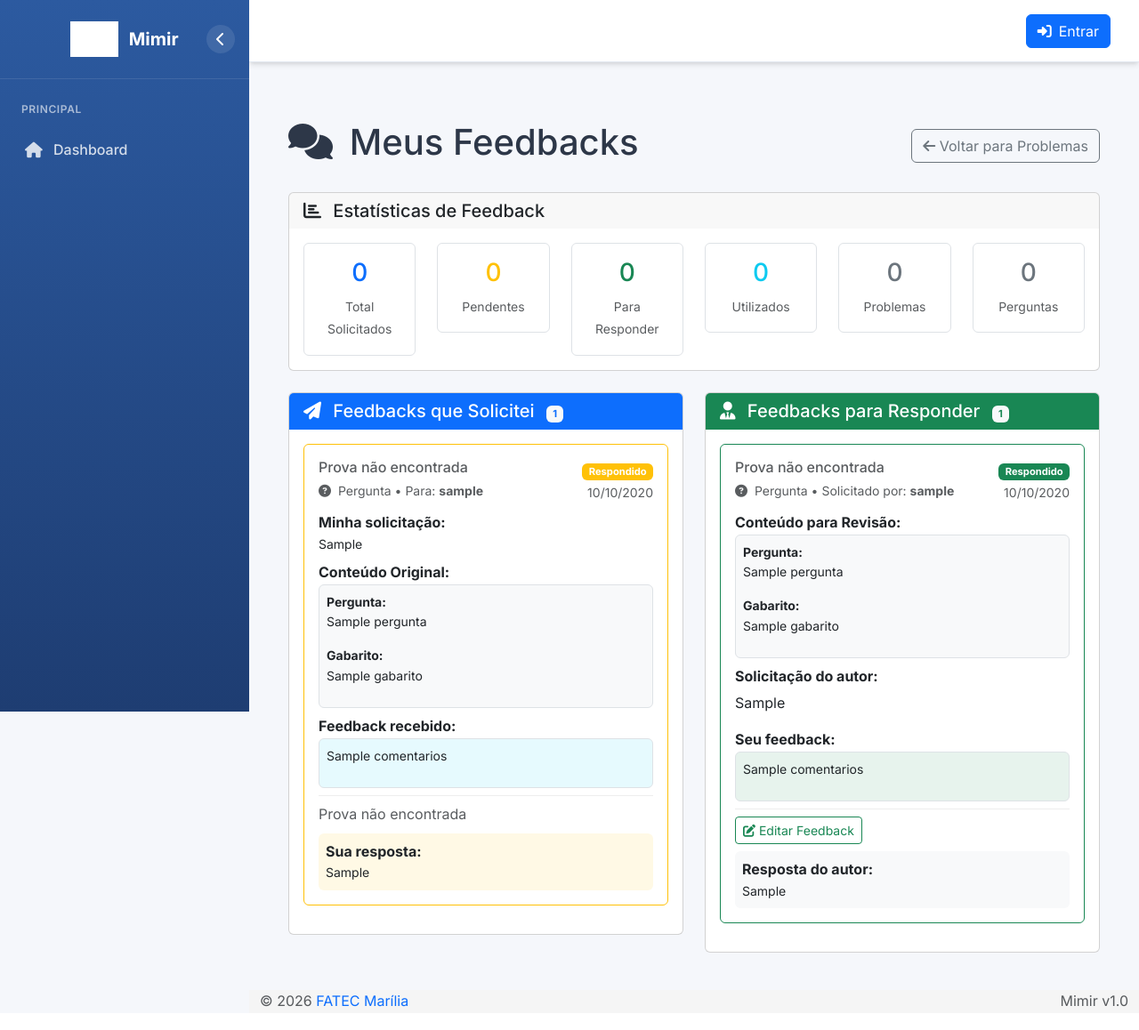
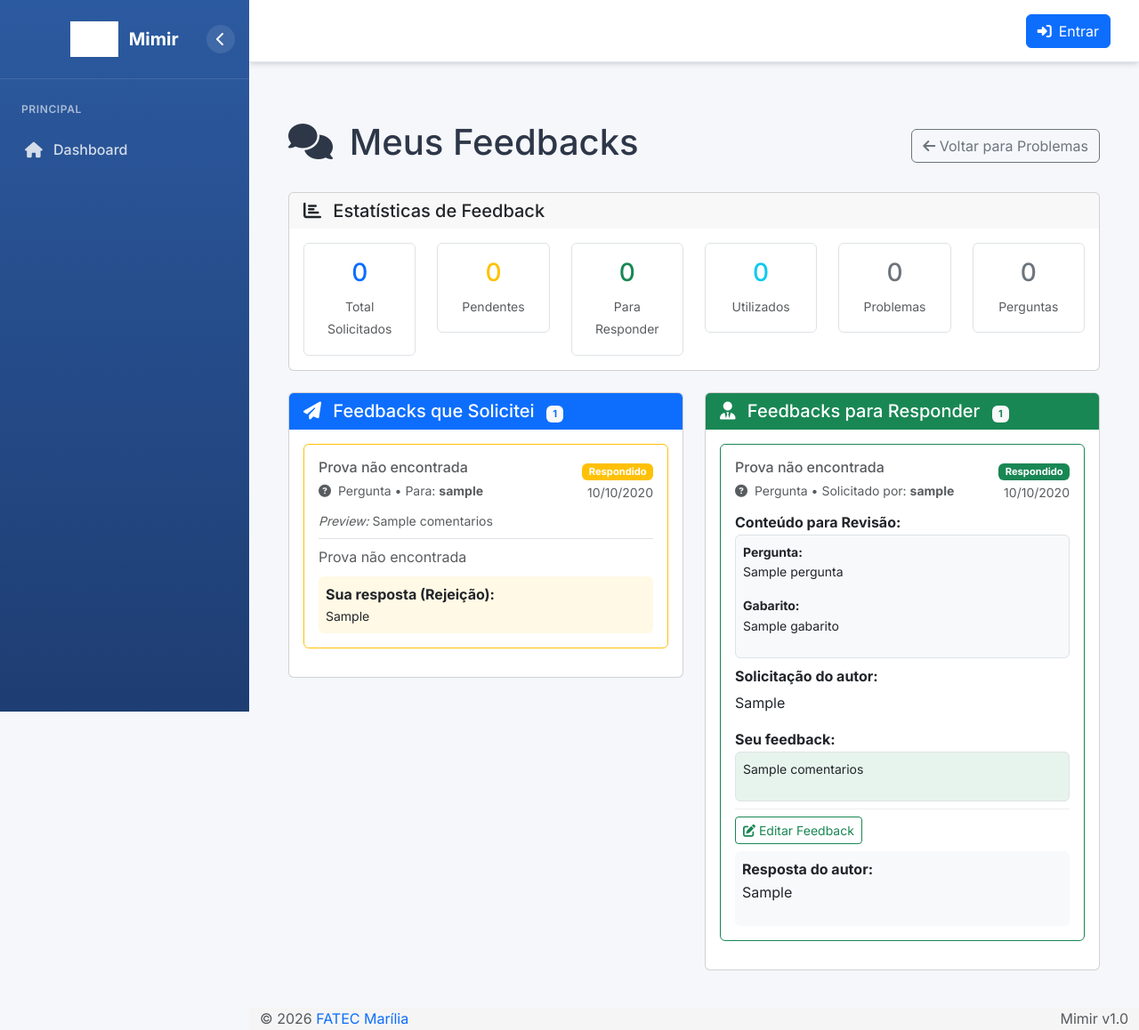
Before and after one commit to jbcnrlz/openscc, a Django app: template openscc/mimir/templates/mimir/meusFeedbacks.html in a window 1280 px wide. Shown: the whole page at 89% size. Before the commit the page ends 1132 px from the top, so only its background shows below. Run offline with Django 4.2, Linux system fonts and the light colour scheme; the template is opened without the code that fills it: most values are stand-ins (such as "Sample title", 1, 10 or a date in 2020); parts of the project's set-up code (start-up, migrations or seed data) failed here and were passed over; grey boxes are pictures that could not be loaded.

Commit message:
feat: Refactor feedback display and rejection modal for improved clarity and usability

```diff
--- a/openscc/mimir/templates/mimir/meusFeedbacks.html
+++ b/openscc/mimir/templates/mimir/meusFeedbacks.html
@@ -26,7 +26,6 @@
     </div>
     {% endif %}
 
-    <!-- Estatísticas -->
     <div class="row mb-4">
         <div class="col-12">
             <div class="card">
@@ -81,7 +80,6 @@
     </div>
 
     <div class="row">
-        <!-- Feedbacks que eu solicitei -->
         <div class="col-md-6">
             <div class="card">
                 <div class="card-header bg-primary text-white">
@@ -142,79 +140,20 @@
                                 </div>
                             </div>
 
-                            {% if feedback.mensagem_solicitacao %}
-                            <div class="solicitacao-content mb-2">
-                                <strong>Minha solicitação:</strong>
-                                <p class="mb-1 small">{{ feedback.mensagem_solicitacao|truncatewords:30 }}</p>
-                            </div>
-                            {% endif %}
-
-                            <!-- Conteúdo Original -->
-                            <div class="original-content mb-2">
-                                <strong>Conteúdo Original:</strong>
-                                {% if feedback.tipo == 'problema' %}
-                                    <div class="border p-2 bg-light rounded small">
-                                        <strong>Parte {{ feedback.parte.ordem }}:</strong>
-                                        {{ feedback.parte.enunciado|truncatewords:30|linebreaks }}
-                                    </div>
-                                {% else %}
-                                    <div class="border p-2 bg-light rounded small">
-                                        <strong>Pergunta:</strong>
-                                        {{ feedback.pergunta.pergunta|truncatewords:30|linebreaks }}
-                                        {% if feedback.pergunta.gabarito %}
-                                            <strong class="mt-1 d-block">Gabarito:</strong>
-                                            {{ feedback.pergunta.gabarito|truncatewords:20|linebreaks }}
-                                        {% endif %}
-                                    </div>
-                                {% endif %}
+                            <div class="original-content mb-2 text-muted small">
+                                <em>Preview:</em> {{ feedback.comentarios|default:"Aguardando resposta..."|truncatewords:15 }}
                             </div>
 
-                            {% if feedback.comentarios %}
-                            <div class="feedback-content mb-2">
-                                <strong>Feedback recebido:</strong>
-                                {% if feedback.tipo == 'pergunta' and feedback.comentarios|has_gabarito %}
-                                    {% with partes=feedback.comentarios|split_feedback %}
-                                        <div class="border p-2 bg-info bg-opacity-10 rounded small">
-                                            <strong>Pergunta Revisada:</strong>
-                                            {{ partes|get_part:0|truncatewords:30|linebreaks }}
-                                            {% if partes|get_part:1 %}
-                                                <strong class="mt-1 d-block">Gabarito Revisado:</strong>
-                                                {{ partes|get_part:1|truncatewords:20|linebreaks }}
-                                            {% endif %}
-                                        </div>
-                                    {% endwith %}
-                                {% else %}
-                                    <div class="border p-2 bg-info bg-opacity-10 rounded small">
-                                        {{ feedback.comentarios|truncatewords:50|linebreaks }}
-                                    </div>
-                                {% endif %}
+                            {% if feedback.status == 'respondido' %}
+                            <div class="feedback-actions mt-3">
+                                <button type="button" class="btn btn-primary btn-sm w-100"
+                                        data-bs-toggle="modal"
+                                        data-bs-target="#compararModal{{ feedback.id }}">
+                                    <i class="fas fa-search-plus me-1"></i> Visualizar Feedback e Decidir
+                                </button>
                             </div>
-
-                            <!-- Ações para feedback respondido -->
-                            {% if feedback.status == 'respondido' %}
-                            <div class="feedback-actions mt-3 p-2 bg-light rounded">
-                                <small class="d-block mb-2 text-muted">
-                                    <i class="fas fa-info-circle me-1"></i>
-                                    Ao aceitar, o conteúdo original será substituído pelo feedback do especialista.
-                                </small>
-                                <div class="d-flex gap-2 flex-wrap">
-                                    <form method="post" action="{% url 'mimir:aceitarFeedback' feedback.id %}" class="d-inline">
-                                        {% csrf_token %}
-                                        <button type="submit" class="btn btn-success btn-sm">
-                                            <i class="fas fa-check me-1"></i> Aceitar e Aplicar
-                                        </button>
-                                    </form>
-                                    <button type="button" class="btn btn-outline-danger btn-sm"
-                                            data-bs-toggle="modal"
-                                            data-bs-target="#rejeitarModal{{ feedback.id }}">
-                                        <i class="fas fa-times me-1"></i> Rejeitar
-                                    </button>
-                                </div>
-                            </div>
-                            {% endif %}
-
-                            {% else %}
-                            <div class="alert alert-info py-2">
+                            {% elif feedback.status == 'pendente' %}
+                            <div class="alert alert-info py-2 mb-0 mt-2">
                                 <small>
                                     <i class="fas fa-clock me-1"></i>
                                     Aguardando feedback do especialista
@@ -222,16 +161,16 @@
                             </div>
                             {% endif %}
 
-                            <div class="feedback-actions mt-2">
+                            <div class="feedback-actions mt-2 pt-2 border-top">
                                 {% if feedback.tipo == 'problema' %}
                                     <a href="{% url 'mimir:problemaDetail' feedback.parte.problema.id %}"
-                                       class="btn btn-outline-primary btn-sm">
+                                       class="btn btn-outline-secondary btn-sm">
                                         <i class="fas fa-eye"></i> Ver Problema
                                     </a>
                                 {% else %}
                                     {% with prova=feedback.pergunta.get_primeira_prova %}
                                         {% if prova %}
-                                            <a href="{% url 'mimir:editarProva' prova.id %}" class="btn btn-outline-primary btn-sm">
+                                            <a href="{% url 'mimir:editarProva' prova.id %}" class="btn btn-outline-secondary btn-sm">
                                                 <i class="fas fa-eye"></i> Ver Prova
                                             </a>
                                         {% else %}
@@ -240,41 +179,130 @@
                                     {% endwith %}
                                 {% endif %}
 
-                                <!-- Resposta do Autor (se existir) -->
                                 {% if feedback.resposta_autor %}
                                 <div class="mt-2 p-2 bg-warning bg-opacity-10 rounded">
-                                    <strong>Sua resposta:</strong>
+                                    <strong>Sua resposta (Rejeição):</strong>
                                     <p class="mb-0 small">{{ feedback.resposta_autor|truncatewords:20 }}</p>
                                 </div>
                                 {% endif %}
                             </div>
                         </div>
 
-                        <!-- Modal para Rejeitar Feedback -->
                         {% if feedback.comentarios and feedback.status == 'respondido' %}
-                        <div class="modal fade" id="rejeitarModal{{ feedback.id }}" tabindex="-1">
-                            <div class="modal-dialog">
+                        <div class="modal fade" id="compararModal{{ feedback.id }}" tabindex="-1">
+                            <div class="modal-dialog modal-xl modal-dialog-scrollable">
                                 <div class="modal-content">
-                                    <form method="post" action="{% url 'mimir:rejeitarFeedback' feedback.id %}">
-                                        {% csrf_token %}
-                                        <div class="modal-header">
-                                            <h5 class="modal-title">Rejeitar Feedback</h5>
-                                            <button type="button" class="btn-close" data-bs-dismiss="modal"></button>
+                                    <div class="modal-header bg-light">
+                                        <h5 class="modal-title">
+                                            <i class="fas fa-exchange-alt me-2 text-primary"></i>
+                                            Comparar Feedback -
+                                            {% if feedback.tipo == 'problema' %}Parte {{ feedback.parte.ordem }}{% else %}Pergunta{% endif %}
+                                        </h5>
+                                        <button type="button" class="btn-close" data-bs-dismiss="modal"></button>
+                                    </div>
+                                    <div class="modal-body bg-light">
+                                        {% if feedback.mensagem_solicitacao %}
+                                        <div class="alert alert-secondary mb-4">
+                                            <strong>Sua solicitação:</strong>
+                                            <p class="mb-0 mt-1">{{ feedback.mensagem_solicitacao|linebreaks }}</p>
                                         </div>
-                                        <div class="modal-body">
-                                            <p>Tem certeza que deseja rejeitar este feedback? Você pode adicionar um motivo abaixo:</p>
-                                            <div class="mb-3">
-                                                <label for="resposta_autor{{ feedback.id }}" class="form-label">Motivo (opcional):</label>
-                                                <textarea class="form-control" id="resposta_autor{{ feedback.id }}"
-                                                          name="resposta_autor" rows="3"
-                                                          placeholder="Explique por que está rejeitando este feedback...">{{ feedback.resposta_autor|default:'' }}</textarea>
+                                        {% endif %}
+
+                                        <div class="row g-4">
+                                            <div class="col-md-6">
+                                                <div class="card h-100 border-secondary">
+                                                    <div class="card-header bg-secondary text-white">
+                                                        <h6 class="mb-0">Conteúdo Original</h6>
+                                                    </div>
+                                                    <div class="card-body">
+                                                        {% if feedback.tipo == 'problema' %}
+                                                            <div class="mb-3">
+                                                                <strong class="text-muted d-block mb-2">Enunciado:</strong>
+                                                                <div>{{ feedback.parte.enunciado|linebreaks }}</div>
+                                                            </div>
+                                                        {% else %}
+                                                            <div class="mb-3">
+                                                                <strong class="text-muted d-block mb-2">Pergunta:</strong>
+                                                                <div>{{ feedback.pergunta.pergunta|linebreaks }}</div>
+                                                            </div>
+                                                            {% if feedback.pergunta.gabarito %}
+                                                            <hr>
+                                                            <div>
+                                                                <strong class="text-muted d-block mb-2">Gabarito Original:</strong>
+                                                                <div>{{ feedback.pergunta.gabarito|linebreaks }}</div>
+                                                            </div>
+                                                            {% endif %}
+                                                        {% endif %}
+                                                    </div>
+                                                </div>
+                                            </div>
+
+                                            <div class="col-md-6">
+                                                <div class="card h-100 border-success shadow-sm">
+                                                    <div class="card-header bg-success text-white">
+                                                        <h6 class="mb-0">Sugestão do Especialista ({{ feedback.especialista.first_name }})</h6>
+                                                    </div>
+                                                    <div class="card-body bg-success bg-opacity-10">
+                                                        {% if feedback.tipo == 'pergunta' and feedback.comentarios|has_gabarito %}
+                                                            {% with partes=feedback.comentarios|split_feedback %}
+                                                                <div class="mb-3">
+                                                                    <strong class="text-success d-block mb-2">Pergunta Revisada:</strong>
+                                                                    <div>{{ partes|get_part:0|linebreaks }}</div>
+                                                                </div>
+                                                                {% if partes|get_part:1 %}
+                                                                <hr class="border-success">
+                                                                <div>
+                                                                    <strong class="text-success d-block mb-2">Gabarito Revisado:</strong>
+                                                                    <div>{{ partes|get_part:1|linebreaks }}</div>
+                                                                </div>
+                                                                {% endif %}
+                                                            {% endwith %}
+                                                        {% else %}
+                                                            <div>
+                                                                <strong class="text-success d-block mb-2">Revisão/Comentários:</strong>
+                                                                <div>{{ feedback.comentarios|linebreaks }}</div>
+                                                            </div>
+                                                        {% endif %}
+                                                    </div>
+                                                </div>
                                             </div>
                                         </div>
-                                        <div class="modal-footer">
-                                            <button type="button" class="btn btn-secondary" data-bs-dismiss="modal">Cancelar</button>
-                                            <button type="submit" class="btn btn-danger">Confirmar Rejeição</button>
+
+                                        <div class="collapse mt-4" id="formRejeicao{{ feedback.id }}">
+                                            <div class="card border-danger">
+                                                <div class="card-body">
+                                                    <form method="post" action="{% url 'mimir:rejeitarFeedback' feedback.id %}">
+                                                        {% csrf_token %}
+                                                        <label for="resposta_autor{{ feedback.id }}" class="form-label text-danger fw-bold">Motivo da Rejeição (Opcional):</label>
+                                                        <textarea class="form-control mb-3" id="resposta_autor{{ feedback.id }}"
+                                                                  name="resposta_autor" rows="3"
+                                                                  placeholder="Explique por que não irá utilizar esta sugestão..."></textarea>
+                                                        <div class="text-end">
+                                                            <button type="button" class="btn btn-outline-secondary" data-bs-toggle="collapse" data-bs-target="#formRejeicao{{ feedback.id }}">Cancelar Rejeição</button>
+                                                            <button type="submit" class="btn btn-danger">Confirmar Rejeição</button>
+                                                        </div>
+                                                    </form>
+                                                </div>
+                                            </div>
                                         </div>
-                                    </form>
+
+                                    </div>
+                                    <div class="modal-footer justify-content-between">
+                                        <div class="text-muted small">
+                                            <i class="fas fa-info-circle"></i> Ao aceitar, seu conteúdo original será permanentemente substituído.
+                                        </div>
+                                        <div>
+                                            <button type="button" class="btn btn-outline-danger" data-bs-toggle="collapse" data-bs-target="#formRejeicao{{ feedback.id }}" aria-expanded="false" aria-controls="formRejeicao{{ feedback.id }}">
+                                                <i class="fas fa-times me-1"></i> Rejeitar
+                                            </button>
+                                            <form method="post" action="{% url 'mimir:aceitarFeedback' feedback.id %}" class="d-inline ms-2">
+                                                {% csrf_token %}
+                                                <button type="submit" class="btn btn-success px-4">
+                                                    <i class="fas fa-check me-1"></i> Aceitar e Aplicar
+                                                </button>
+                                            </form>
+                                        </div>
+                                    </div>
                                 </div>
                             </div>
                         </div>
@@ -299,7 +327,6 @@
             </div>
         </div>
 
-        <!-- Feedbacks que recebi como especialista -->
         <div class="col-md-6">
             <div class="card">
                 <div class="card-header bg-success text-white">
@@ -358,7 +385,6 @@
                                 </div>
                             </div>
 
-                            <!-- Conteúdo para Feedback -->
                             <div class="content-for-feedback mb-2">
                                 <strong>Conteúdo para Revisão:</strong>
                                 {% if feedback.tipo == 'problema' %}
@@ -438,7 +464,7 @@
                                 {% if feedback.resposta_autor %}
                                 <div class="mt-2 p-2 bg-light rounded">
                                     <strong>Resposta do autor:</strong>
-                                    <p class="mb-0 small">{{ feedback.resposta_autor|truncatewords:30 }}</p>
+                                    <p class="mb-0 small">{{ feedback.resposta_autor|linebreaks }}</p>
                                 </div>
                                 {% endif %}
                             </div>
@@ -475,5 +501,10 @@
     border-top: 1px solid #eee;
     padding-top: 0.5rem;
 }
+/* Estilos extras para manter as quebras de linha respeitadas no modal sem quebrar o layout */
+.modal-body .card-body div {
+    white-space: pre-wrap;
+    word-break: break-word;
+}
 </style>
 {% endblock %}
```
